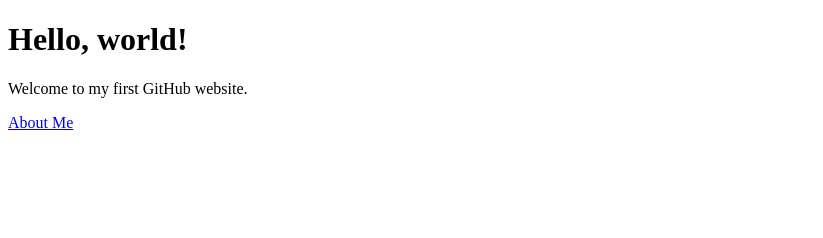
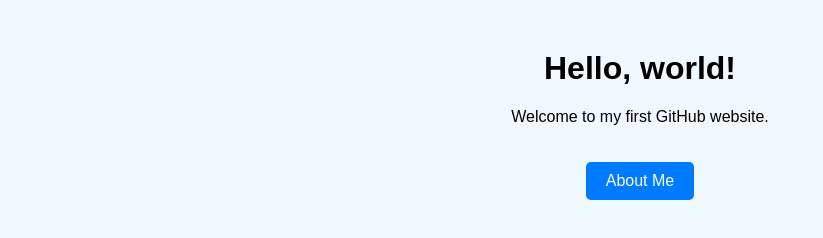
Before and after one commit to StudentPrivateCo/StudentPrivateCo.Github.io, a plain HTML site: page index.html in a window 1280 px wide. Shown: the whole page, without its empty margins (0-823 px from the left). Drawn offline with Linux system fonts and the light colour scheme.

Commit message:
Update index.html

```diff
--- a/index.html
+++ b/index.html
@@ -2,6 +2,26 @@
 <html>
 <head>
   <title>My First Website</title>
+  <style>
+    body {
+      background-color: #f0f8ff;
+      font-family: Arial, sans-serif;
+      text-align: center;
+      margin-top: 50px;
+    }
+    a {
+      display: inline-block;
+      margin-top: 20px;
+      padding: 10px 20px;
+      background: #007BFF;
+      color: white;
+      text-decoration: none;
+      border-radius: 5px;
+    }
+    a:hover {
+      background: #0056b3;
+    }
+  </style>
 </head>
 <body>
   <h1>Hello, world!</h1>
```
